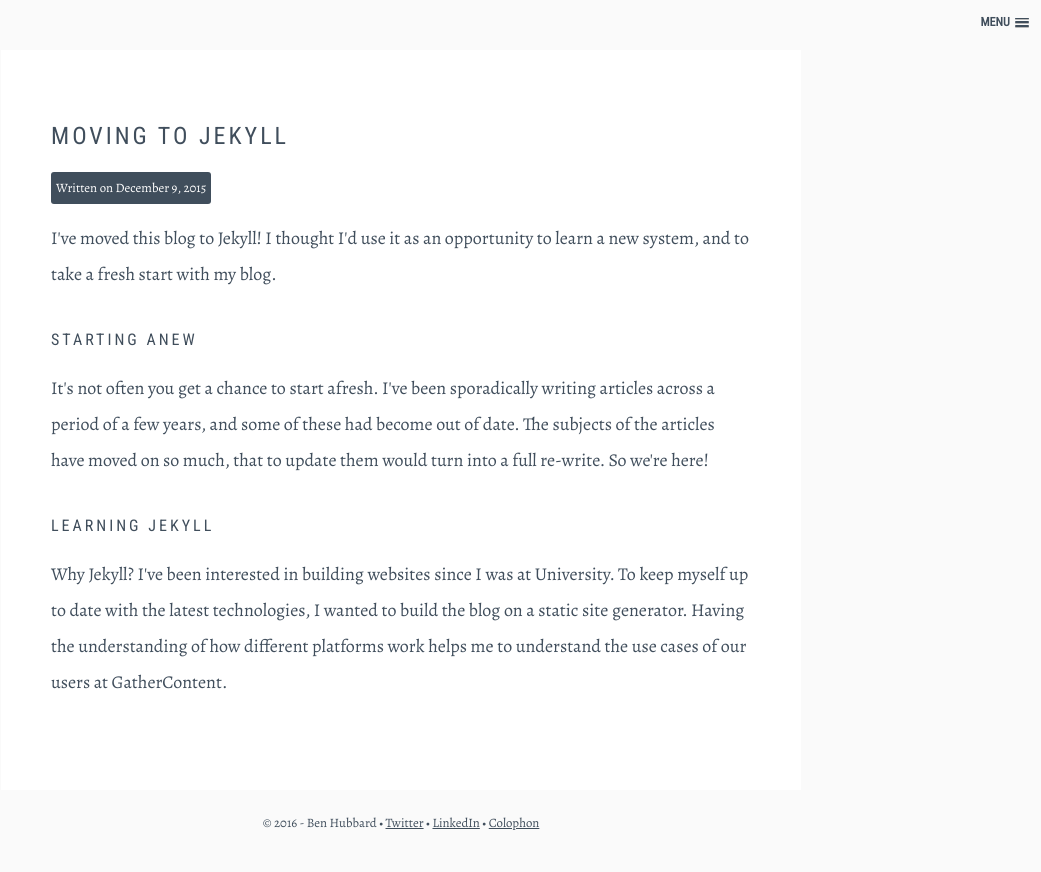
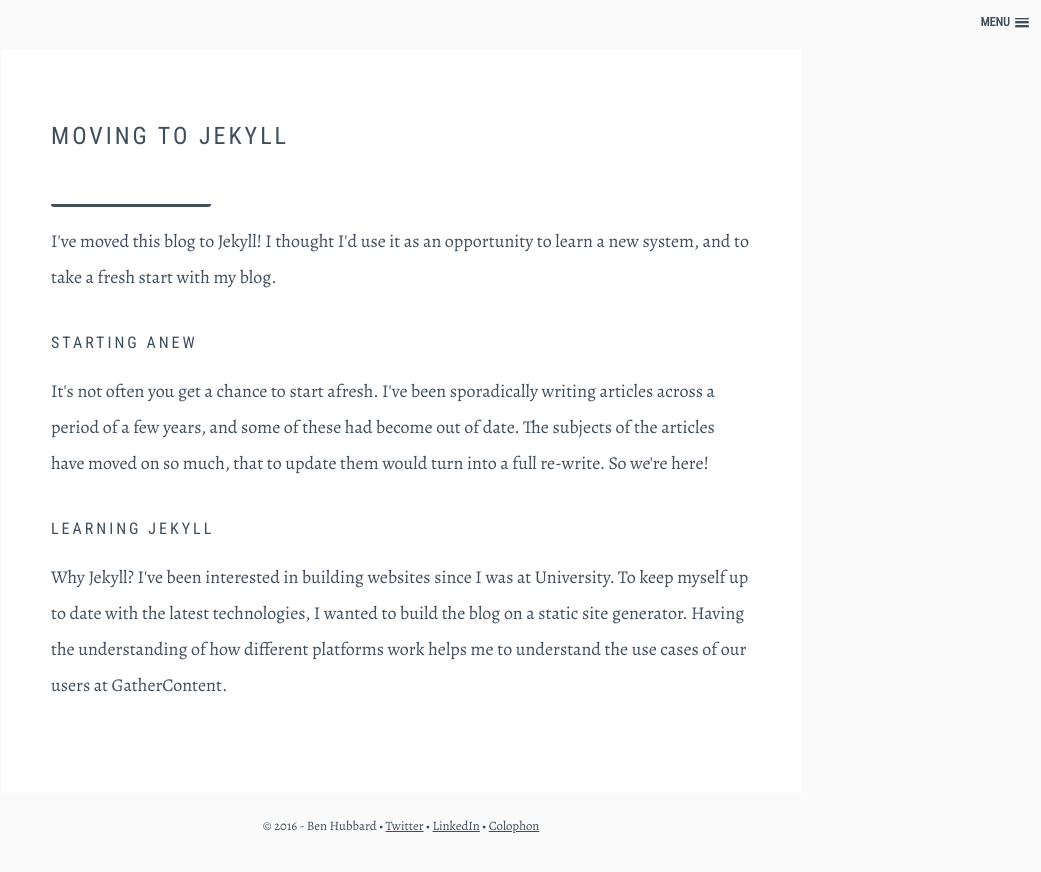
Before and after one commit to benhubbard434/benhubbard, a Jekyll site: the page built from _posts/2015-12-9-Moving-to-Jekyll.html, in a window 1280 px wide. Shown: the top 872 px of the page, without its empty margins (239-1280 px from the left). Built offline with Jekyll 4.4.1, drawn with Linux system fonts in a browser that asks for light colours; nearby versions of some CDN libraries.

Commit message:
Update app.css

```diff
--- a/assets/css/app.css
+++ b/assets/css/app.css
@@ -245,7 +245,7 @@ a,abbr,acronym,address,applet,article,aside,audio,b,big,blockquote,body,canvas,c
 		}
 		.date {
 			display: inline-block;
-			background: #404e5c;
+			border-bottom: 3px solid #404e5c;
 			padding: 3px 5px;
 			border-radius: 3px;
 			margin-bottom: 16px;
```
